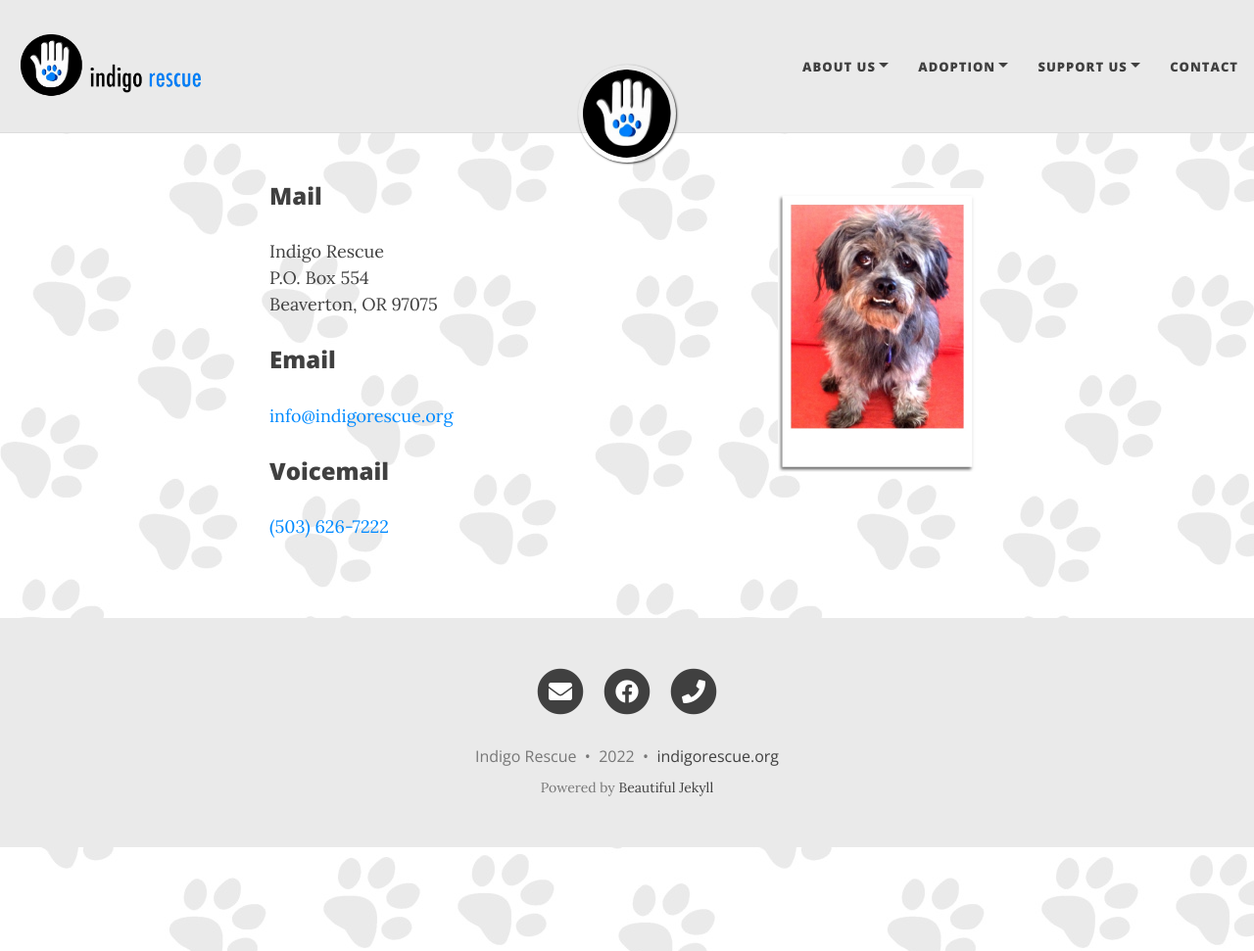
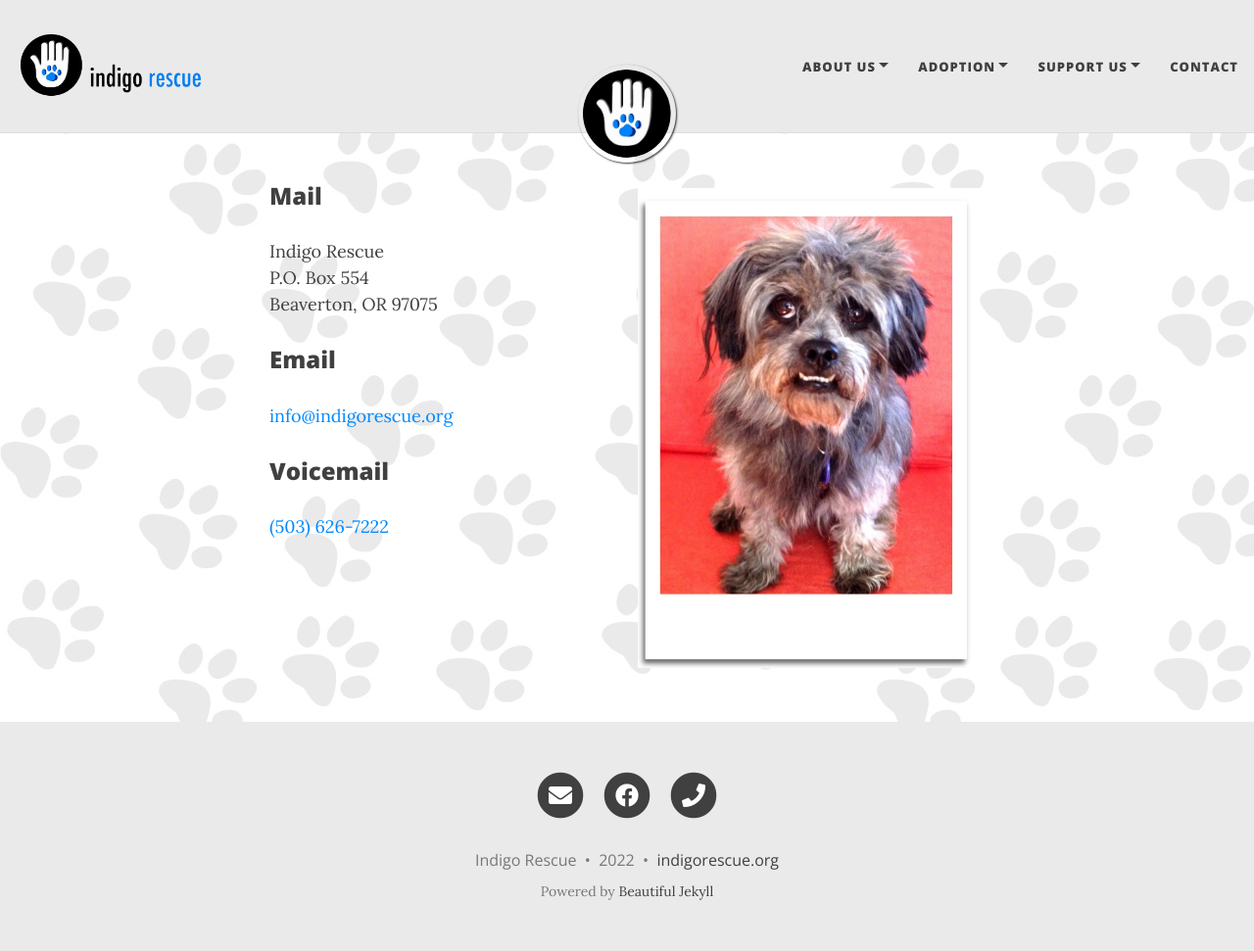
Before and after one commit to indigorescue-org/indigorescue-org.github.io, a Jekyll site: the page built from contact.md, in a window 1280 px wide and 971 px high. Shown: the whole window at 98% size. Built offline with Jekyll 4.4.1, drawn with Linux system fonts in a browser that asks for light colours; nearby versions of some CDN libraries.

Commit message:
tweak contact.md size

```diff
--- a/contact.md
+++ b/contact.md
@@ -3,7 +3,7 @@
 ---
 
 
-<img align="right" height="300" src="/assets/images/contact1.jpg">
+<img align="right" height="500" src="/assets/images/contact1.jpg">
 
 ### Mail
 
```
